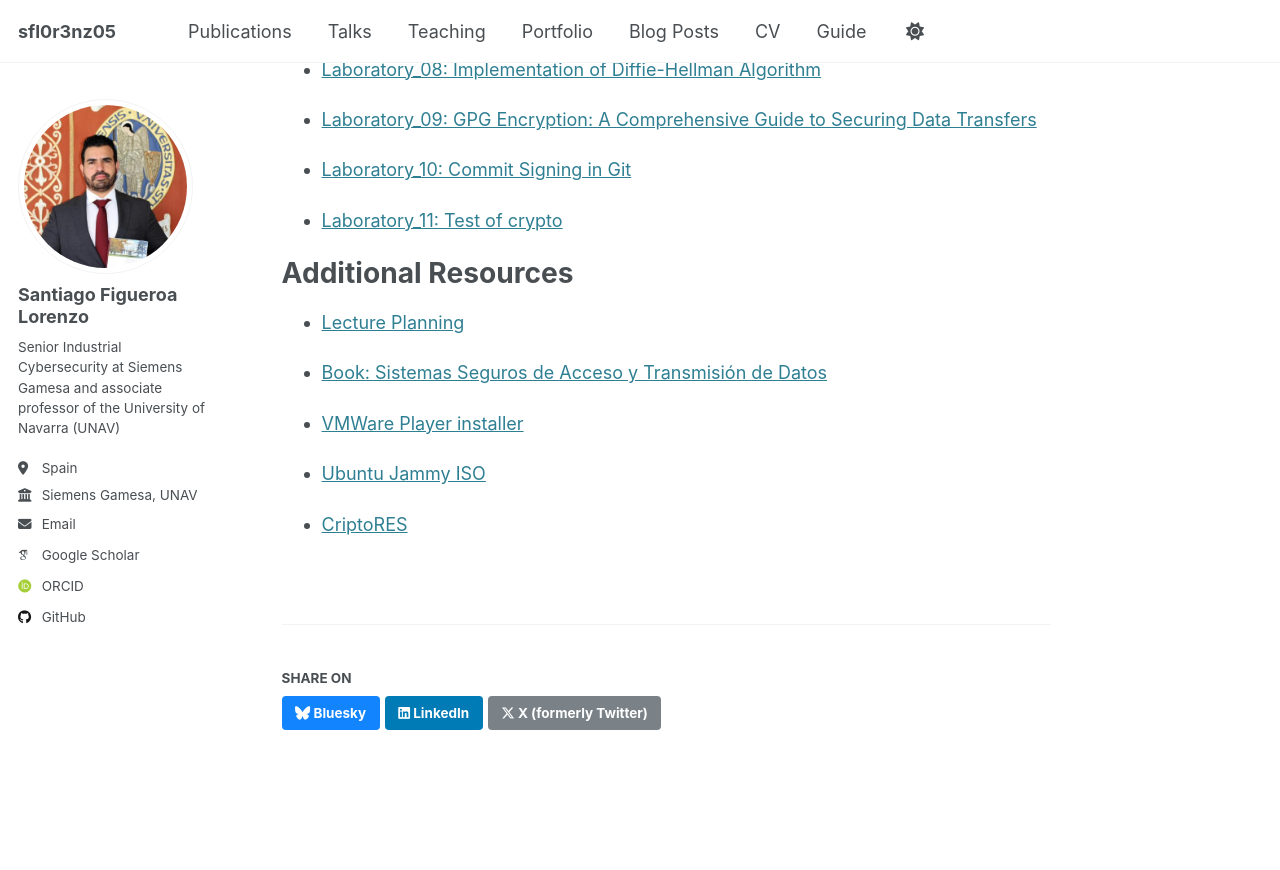
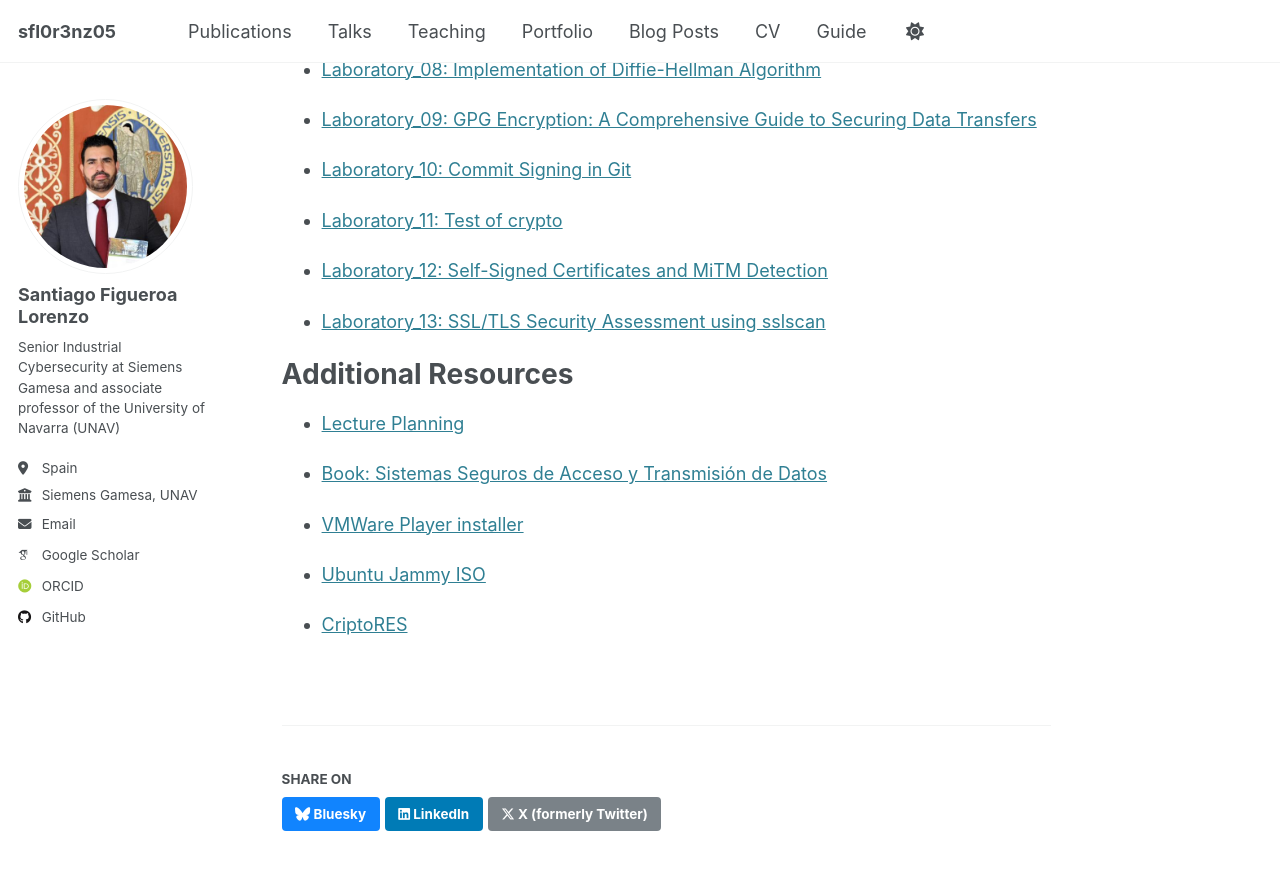
Before and after one commit to sfl0r3nz05/sfl0r3nz05.github.io, a Jekyll site: the page built from _teaching/2025-spring-1.md, in a window 1280 px wide and 900 px high, scrolled down 1058 px. Shown: the top 870 px of the window. Built offline with Jekyll 4.4.1, drawn with Linux system fonts in a browser that asks for light colours; some web fonts are replaced.

Commit message:
SSL/TLS Security Assessment using sslscan

```diff
--- a/_teaching/2025-spring-1.md
+++ b/_teaching/2025-spring-1.md
@@ -49,6 +49,10 @@ Laboratory Materials
 
 - [Laboratory_11: Test of crypto](https://forms.gle/TQnMCPsZ6xFjfWre7)
 
+- [Laboratory_12: Self-Signed Certificates and MiTM Detection](https://sfl0r3nz05.github.io/files/labs/Laboratory_12.pdf)
+
+- [Laboratory_13: SSL/TLS Security Assessment using sslscan](https://sfl0r3nz05.github.io/files/labs/Laboratory_13.pdf)
+
 Additional Resources
 ======
 
```
Also changed, not shown: 2 other files.
